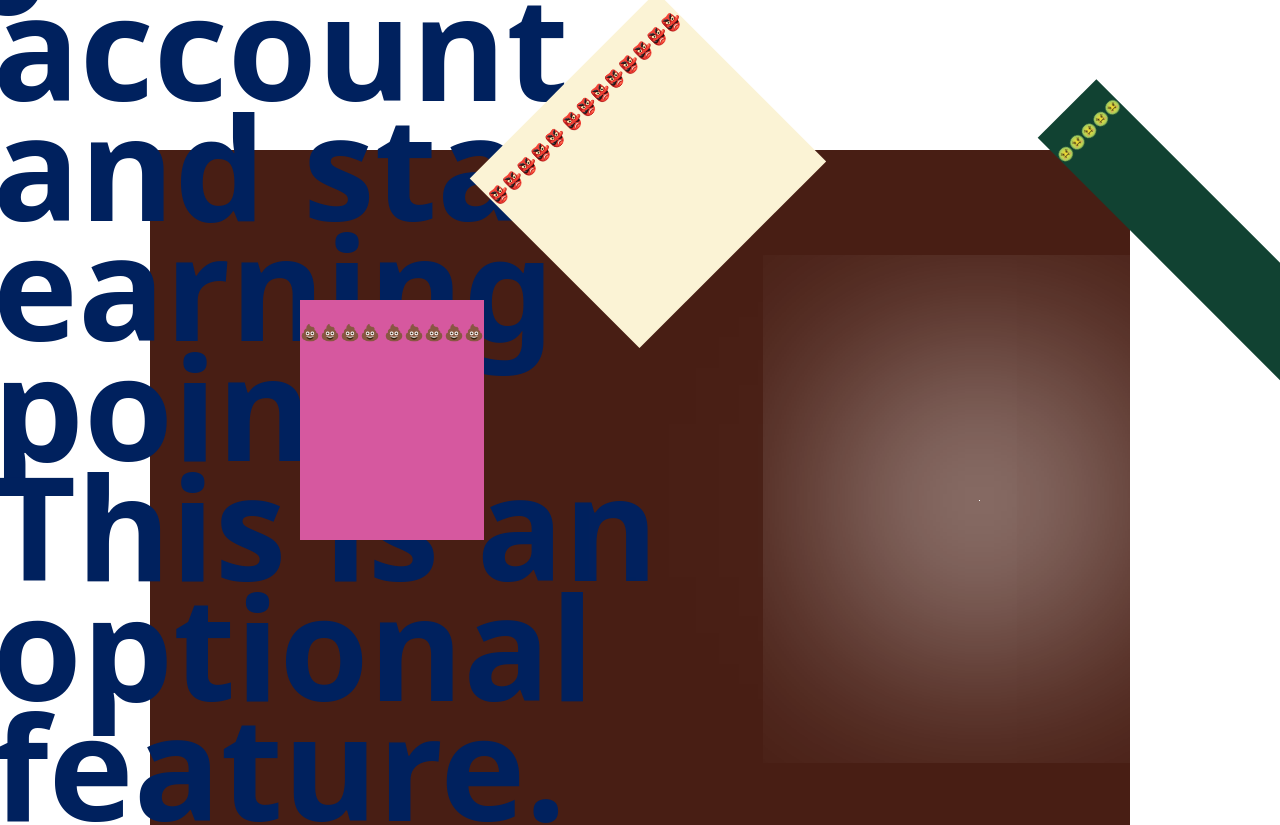
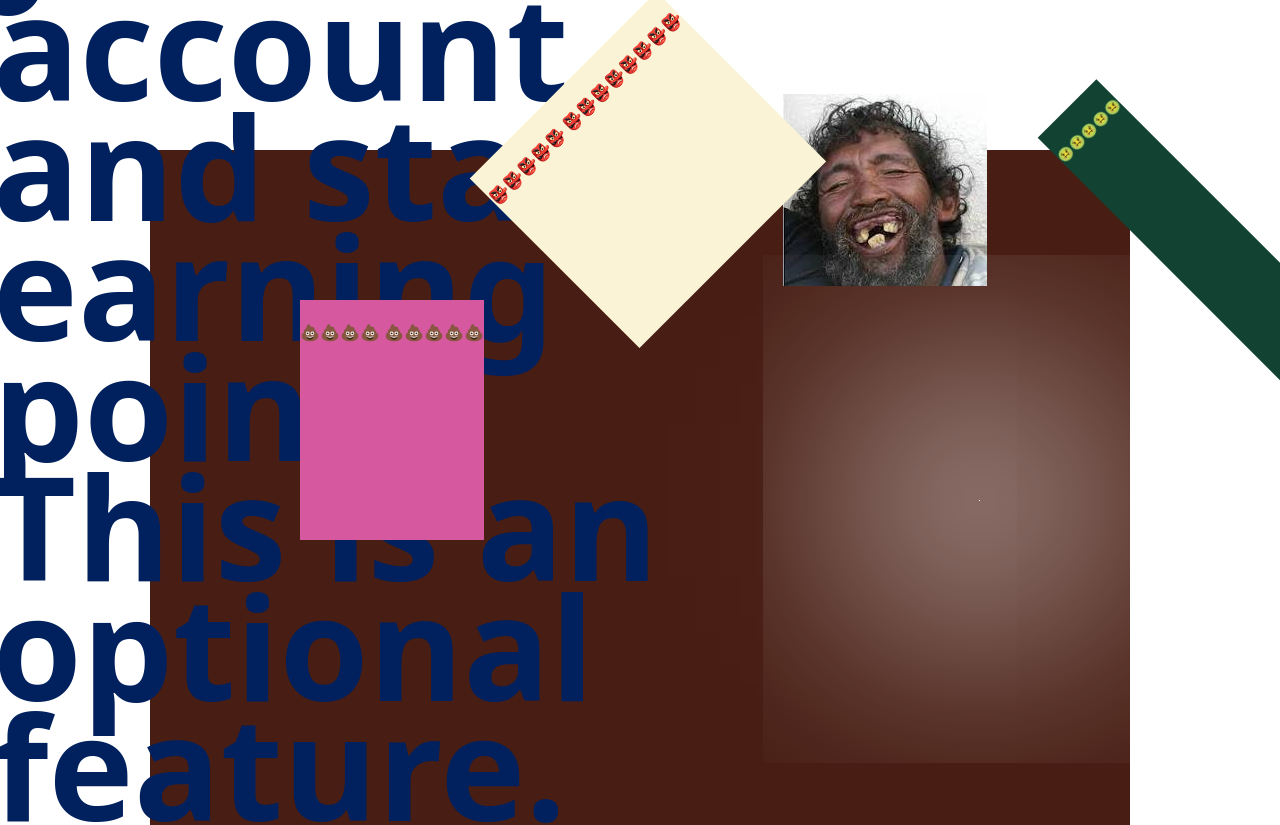
Before and after one commit to Arnur133/Arnur1, a plain HTML site: page index.html in a window 1280 px wide. Shown: the top 825 px of the page. Drawn offline with Linux system fonts and the light colour scheme; a web font is replaced by a local one.

Commit message:
Update index.html

```diff
--- a/index.html
+++ b/index.html
@@ -41,6 +41,10 @@ This is an optional feature. You can study at W3Schools without using My Learnin
         <div class="t">
             <h5> 🤢🤢🤢🤢🤢</h5>
          </div>
+          <div class="korobka">
+            <img class="photo" src="рррр.jfif">
+        </div>
+
     </section>
 </body>
 </html>
```
